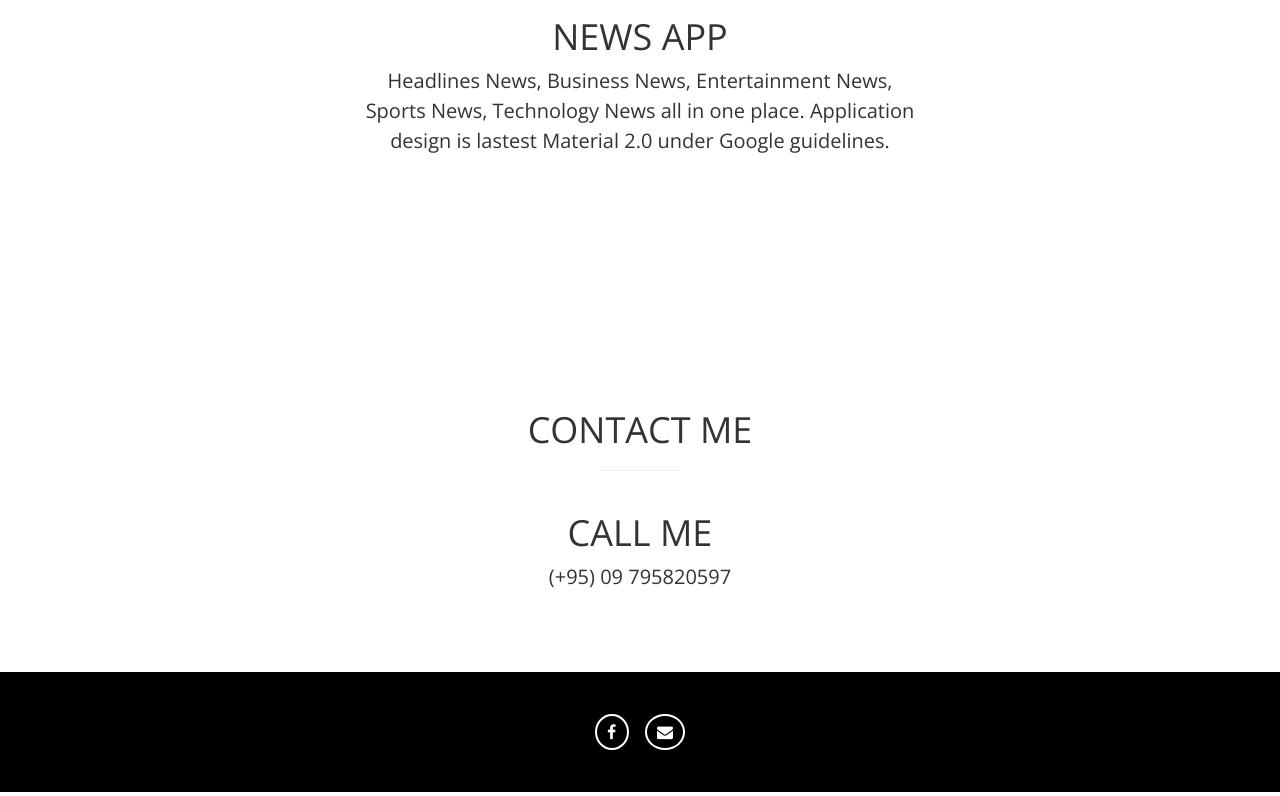
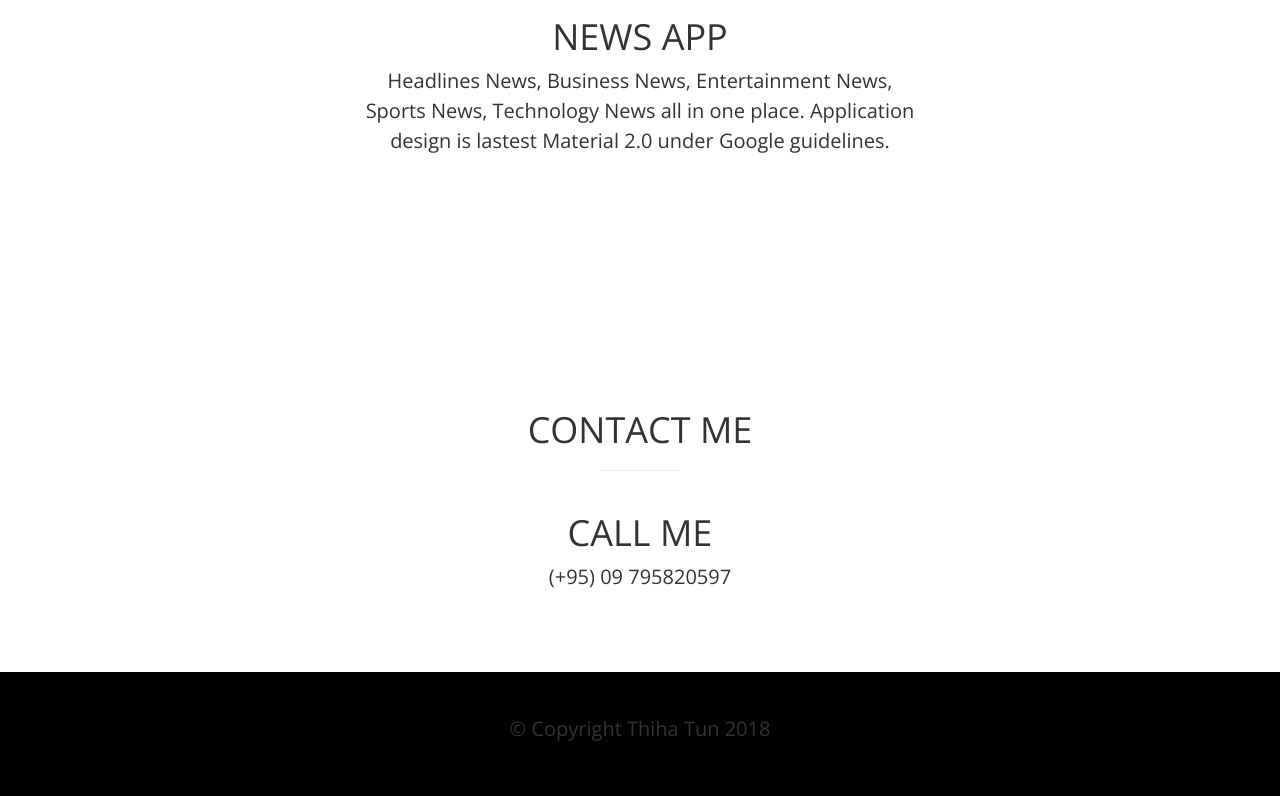
Before and after one commit to ThihaTun/ThihaTun.github.io, a plain HTML site: page index.html in a window 1280 px wide. Shown: the part 3537-4333 px from the top of the page. Drawn offline with nearby package versions, Linux system fonts and the light colour scheme.

Commit message:
add name

```diff
--- a/index.html
+++ b/index.html
@@ -225,13 +225,15 @@
   <footer id="footer">
     <div class="container">
       <ul class="soc-media-ul">
-        <li>
+        <!-- <li>
           <a href="https://www.facebook.com/bleuritall.thihatun" class="fa fa-facebook" target="_blank"></a>
         </li>
 
         <li>
           <a href="mailto:thihatun1998821@mail.com" class="fa fa-envelope"></a>
-        </li>
+        </li> -->
+        <p>© Copyright Thiha Tun 2018</p>
+
       </ul>
     </div>
   </footer>
```
